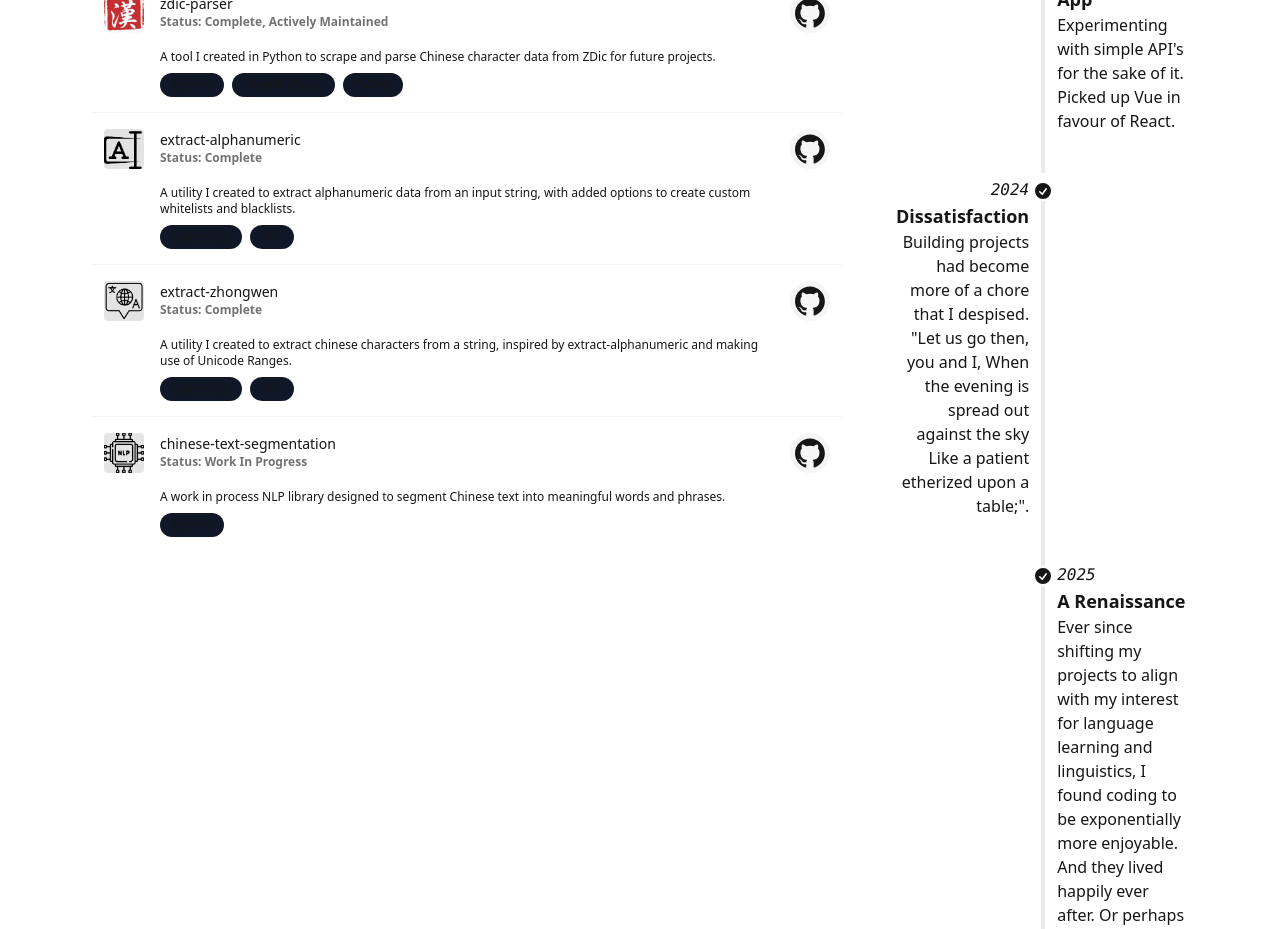
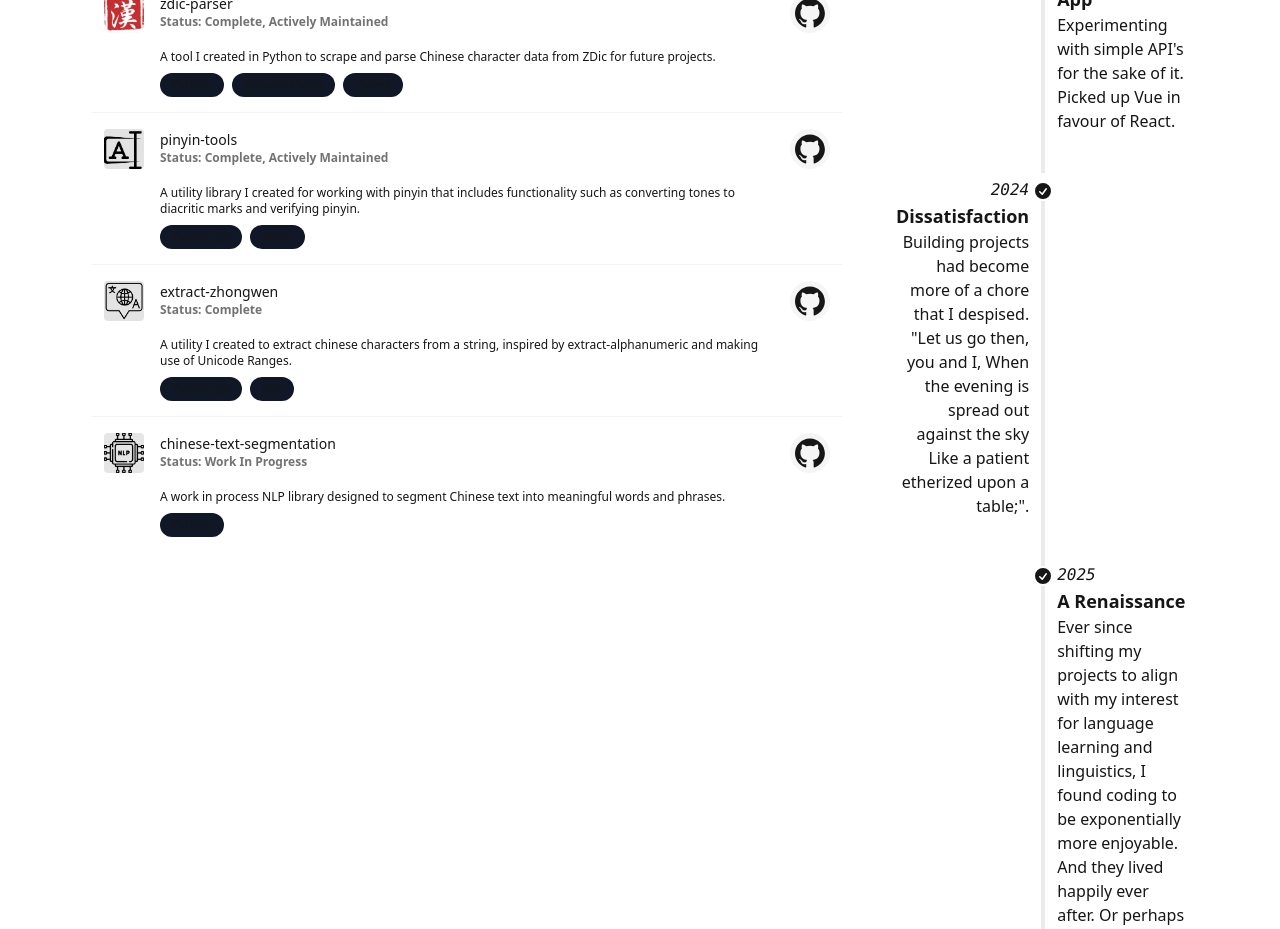
Before and after one commit to TheRobertLing/my-site, a Vue app: page / in a window 1280 px wide. Shown: the part 4320-5249 px from the top of the page. Built offline with nearby package versions, Linux system fonts and the light colour scheme.

Commit message:
slight modifications

```diff
--- a/src/components/ContactSection.vue
+++ b/src/components/ContactSection.vue
@@ -80,7 +80,7 @@ const submitForm = async () => {
           ></textarea>
         </div>
 
-        <button class="btn btn-block" type="submit">Submit Form</button>
+        <button class="btn btn-block hover:text-green-500" type="submit">Submit Form</button>
       </form>
     </div>
   </div>
--- a/src/components/ProjectsSection.vue
+++ b/src/components/ProjectsSection.vue
@@ -20,12 +20,12 @@ const projects: Project[] = [
     link: 'https://github.com/TheRobertLing/zdic-parser',
   },
   {
-    name: 'extract-alphanumeric',
-    status: 'Complete',
+    name: 'pinyin-tools',
+    status: 'Complete, Actively Maintained',
     description:
-      'A utility I created to extract alphanumeric data from an input string, with added options to create custom whitelists and blacklists.',
-    stack: ['Typescript', 'Jest'],
-    link: 'https://github.com/TheRobertLing/extract-alphanumeric',
+      'A utility library I created for working with pinyin that includes functionality such as converting tones to diacritic marks and verifying pinyin.',
+    stack: ['Typescript', 'Vitest'],
+    link: 'https://github.com/TheRobertLing/pinyin-tools',
   },
   {
     name: 'extract-zhongwen',
```
Also changed, not shown: src/assets/images/pinyin-tools.png (renamed from src/assets/images/extract-alphanumeric.png).
